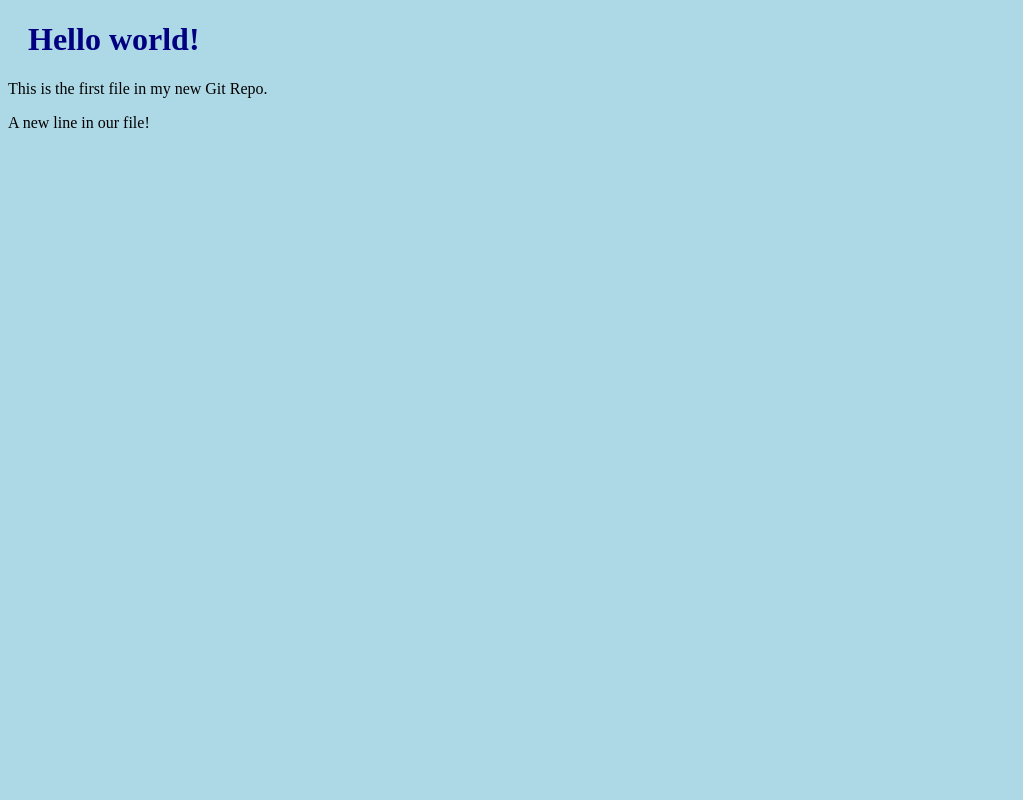
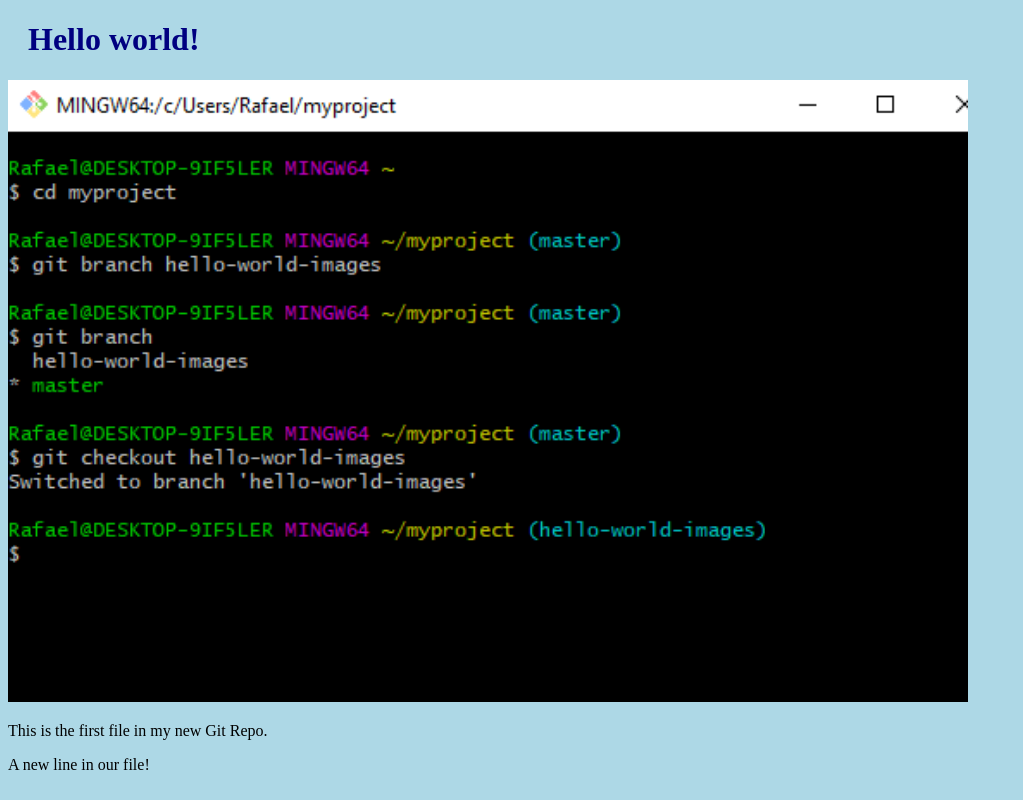
Before and after one commit to rafaelronu27/w3schools, a plain HTML site: page index.html in a window 1280 px wide. Shown: the whole page, without its empty margins (0-1023 px from the left). Drawn offline with Linux system fonts and the light colour scheme.

Commit message:
Adicionado imagem

```diff
--- a/index.html
+++ b/index.html
@@ -7,6 +7,8 @@
 <body>
 
 <h1>Hello world!</h1>
+<div><img src="img.png" alt="Hello World from Space"
+    style="width:100%;max-width:960px"></div>
 <p>This is the first file in my new Git Repo.</p>
 <p>A new line in our file!</p>
 
```
Also changed, not shown: img.png (added).
